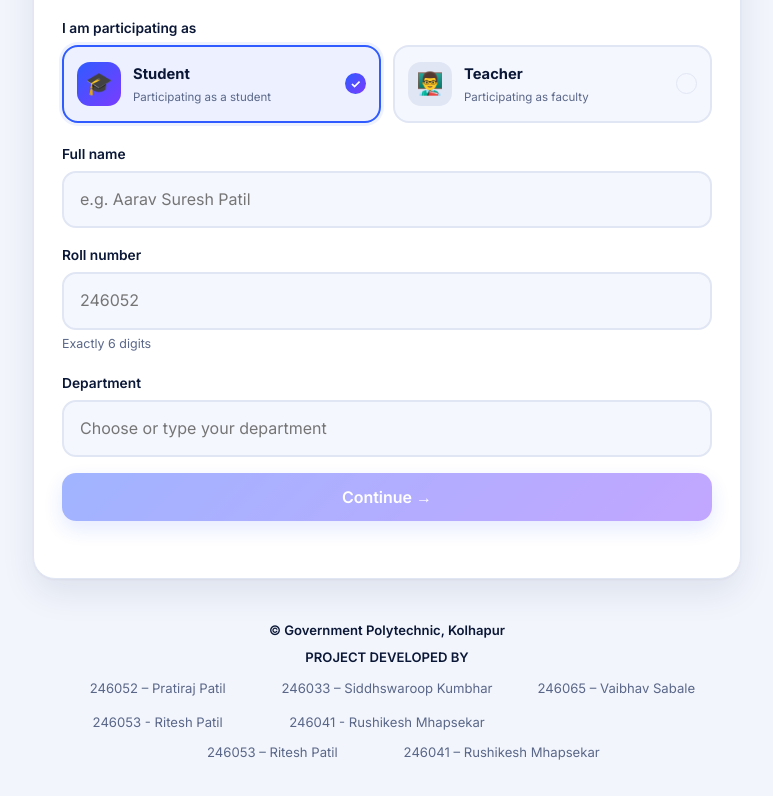
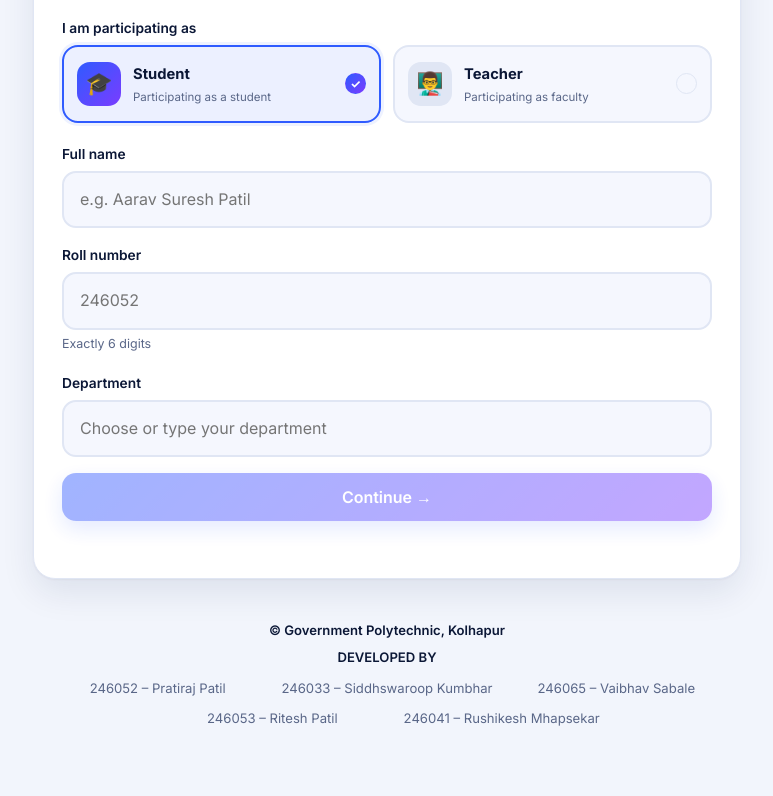
Before and after one commit to pratirajpatil0714-creator/cyber-security-awareness-quiz, a website: page public/quiz.html in a window 1280 px wide. Shown: the part 475-1271 px from the top of the page, without its empty margins (253-1026 px from the left). Drawn offline with Linux system fonts and the light colour scheme; no server answers.

Commit message:
Update quiz.html

```diff
--- a/public/quiz.html
+++ b/public/quiz.html
@@ -235,15 +235,14 @@
     </div>
 
     <div class="team">
-      <div class="team-title">PROJECT DEVELOPED BY</div>
+      <div class="team-title">DEVELOPED BY</div>
 
       <div class="team-members">
         <div class="team-row team-row-three">
           <p>246052 – Pratiraj Patil</p>
           <p>246033 – Siddhswaroop Kumbhar</p>
           <p>246065 – Vaibhav Sabale</p>
-          <p>246053 - Ritesh Patil</p>
-          <p>246041 - Rushikesh Mhapsekar</p>
+
         </div>
 
         <div class="team-row team-row-two">
```
